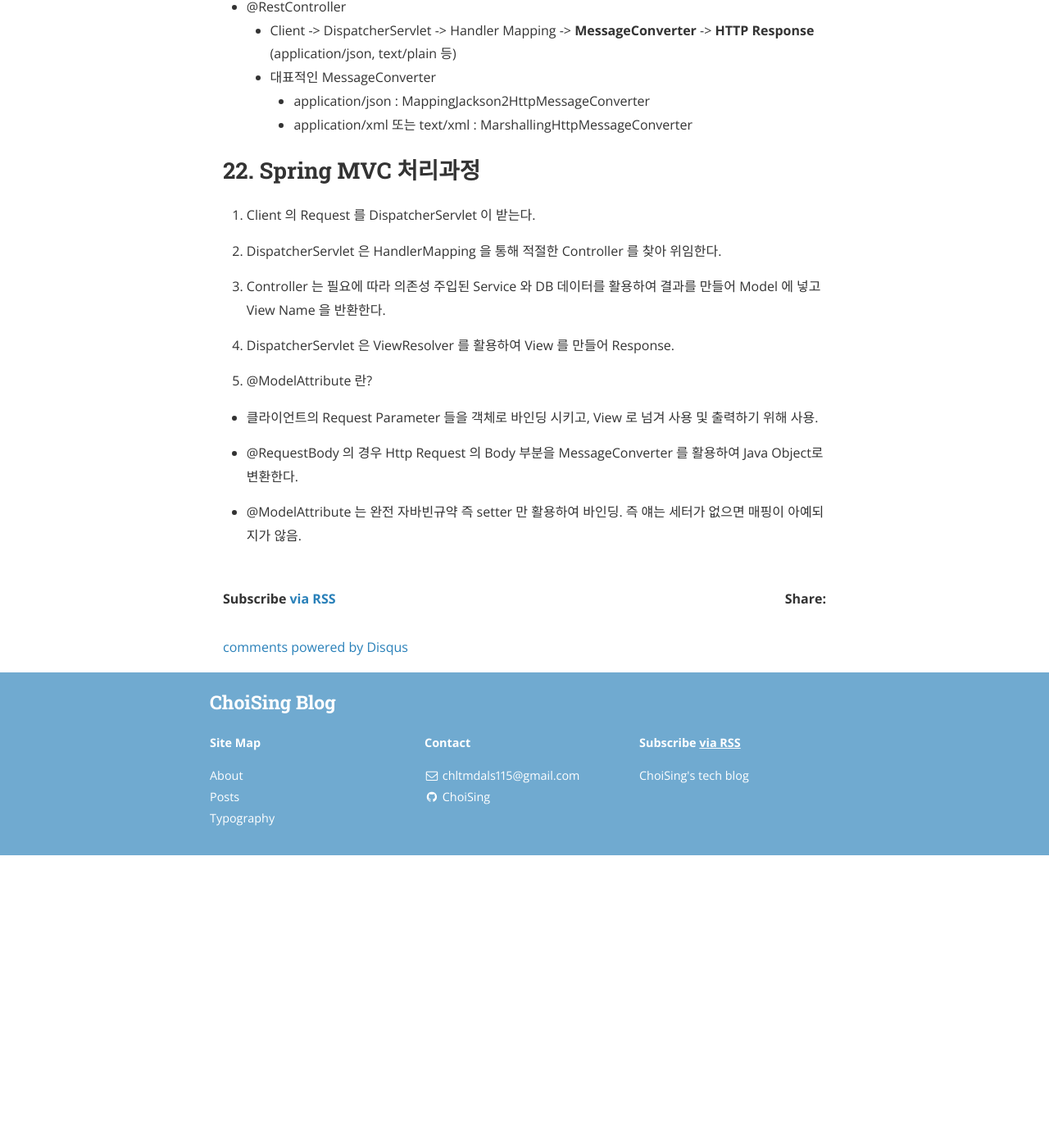
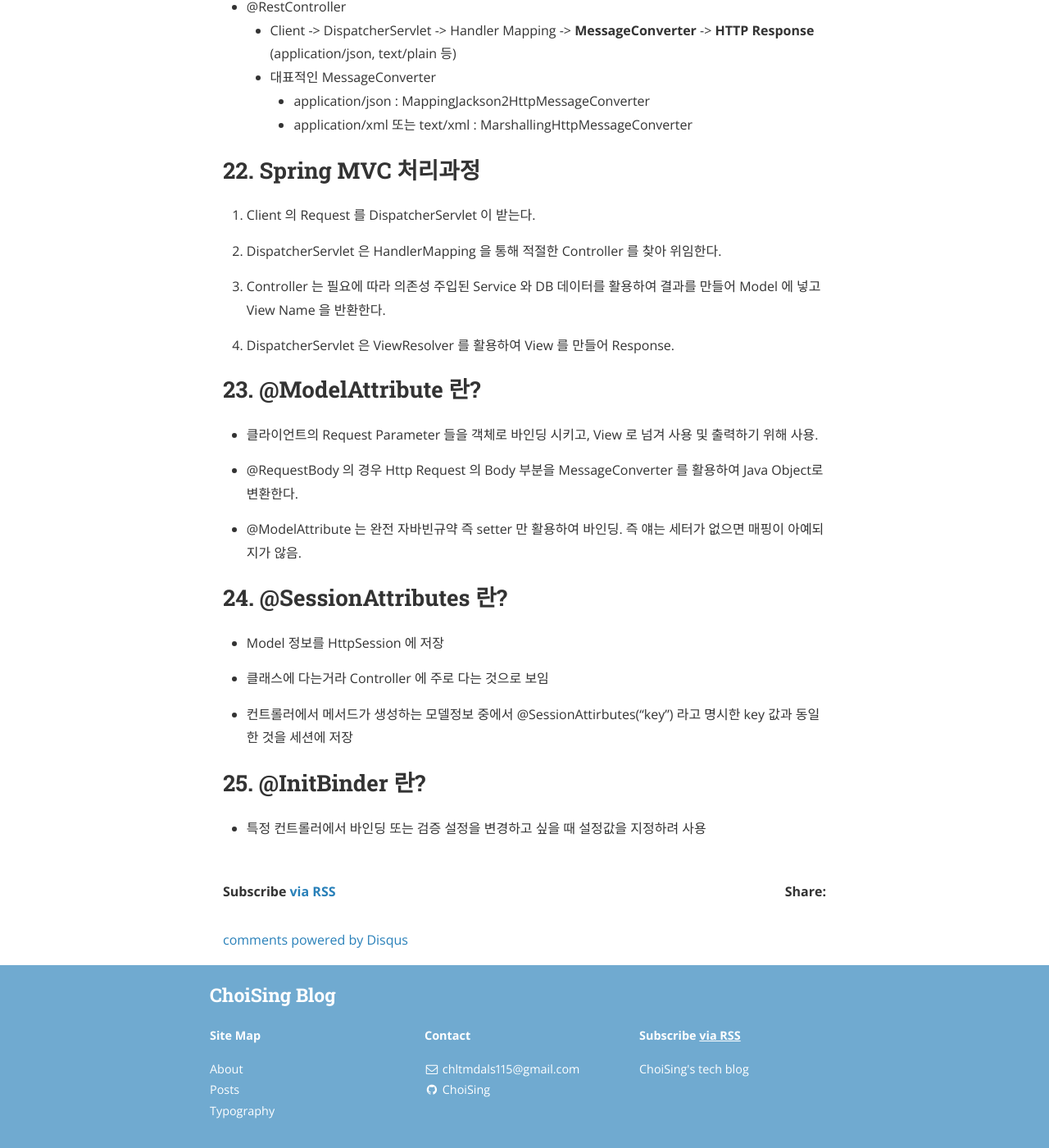
Before and after one commit to Oraindrop/oraindrop.github.io, a Jekyll site: the page built from _posts/Back-end/2020-10-25-Spring interview questions.md, in a window 1280 px wide and 1400 px high, scrolled down 7567 px. Shown: the whole window at 82% size. Built offline with Jekyll 4.4.1, drawn with Linux system fonts in a browser that asks for light colours; nearby versions of some CDN libraries; comment, search, counter and statistics services are not loaded; before the commit the page ends 8610 px from its top, so only the background shows below that.

Commit message:
20201108 write spring interview 24,25

```diff
--- a/_posts/Back-end/2020-10-25-Spring interview questions.md
+++ b/_posts/Back-end/2020-10-25-Spring interview questions.md
@@ -288,10 +288,25 @@ tags: spring, java
 4. DispatcherServlet 은 ViewResolver 를 활용하여 View 를 만들어 Response.
 
 
-23. @ModelAttribute 란?
+## 23. @ModelAttribute 란?
 
 - 클라이언트의 Request Parameter 들을 객체로 바인딩 시키고, View 로 넘겨 사용 및 출력하기 위해 사용.
 
 - @RequestBody 의 경우 Http Request 의 Body 부분을 MessageConverter 를 활용하여 Java Object로 변환한다.
 
 - @ModelAttribute 는 완전 자바빈규약 즉 setter 만 활용하여 바인딩. 즉 얘는 세터가 없으면 매핑이 아예되지가 않음.
+
+
+## 24. @SessionAttributes 란?
+
+- Model 정보를 HttpSession 에 저장
+
+- 클래스에 다는거라 Controller 에 주로 다는 것으로 보임
+
+- 컨트롤러에서 메서드가 생성하는 모델정보 중에서 @SessionAttirbutes("key") 라고 명시한 key 값과 동일한 것을 세션에 저장
+
+
+
+## 25. @InitBinder 란?
+
+- 특정 컨트롤러에서 바인딩 또는 검증 설정을 변경하고 싶을 때 설정값을 지정하려 사용
```
